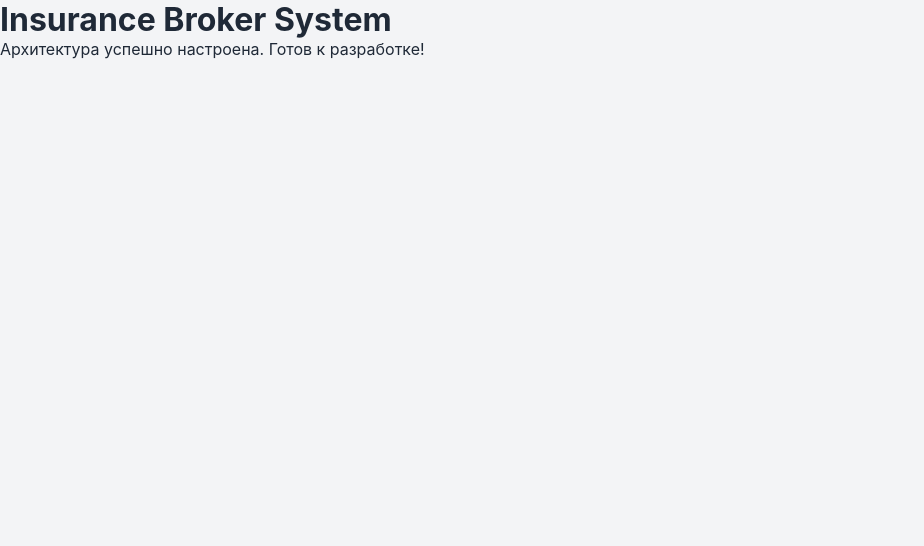
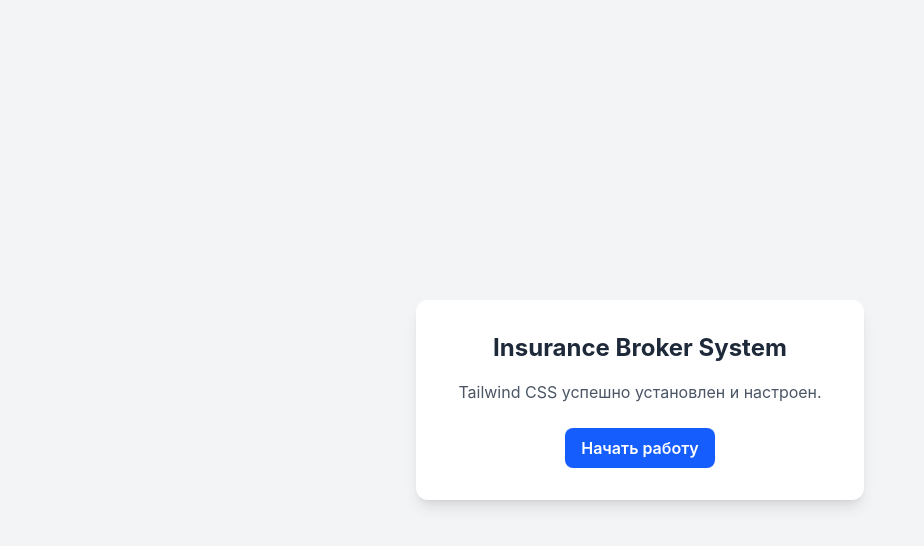
Before and after one commit to artemkaraseni225/Laravel_Insurance_Broker_Information_System, a React app in the folder frontend/: page / in a window 1280 px wide. Shown: the top 546 px of the page, without its empty margins (0-924 px from the left). Built offline with nearby package versions, Linux system fonts and the light colour scheme; the HTML template or start-up script is replaced by a standard one.

Commit message:
feat: add tailwindcss

```diff
--- a/frontend/package.json
+++ b/frontend/package.json
@@ -17,6 +17,7 @@
   },
   "devDependencies": {
     "@eslint/js": "^10.0.1",
+    "@tailwindcss/vite": "^4.3.3",
     "@types/react": "^19.2.18",
     "@types/react-dom": "^19.2.4",
     "@vitejs/plugin-react": "^6.1.0",
@@ -24,6 +25,7 @@
     "eslint-plugin-react-hooks": "^7.1.1",
     "eslint-plugin-react-refresh": "^0.5.4",
     "globals": "^17.11.0",
+    "tailwindcss": "^4.3.3",
     "vite": "^8.2.2"
   }
 }
--- a/frontend/src/App.jsx
+++ b/frontend/src/App.jsx
@@ -1,8 +1,17 @@
 function App() {
   return (
-    <div>
-      <h1>Insurance Broker System</h1>
-      <p>Архитектура успешно настроена. Готов к разработке!</p>
+    <div className="min-h-screen bg-gray-100 flex flex-col items-center justify-center p-6">
+      <div className="bg-white p-8 rounded-xl shadow-lg max-w-md w-full text-center">
+        <h1 className="text-2xl font-bold text-gray-800 mb-4">
+          Insurance Broker System
+        </h1>
+        <p className="text-gray-600 mb-6">
+          Tailwind CSS успешно установлен и настроен.
+        </p>
+        <button className="bg-blue-600 hover:bg-blue-700 text-white font-semibold py-2 px-4 rounded-lg transition-colors">
+          Начать работу
+        </button>
+      </div>
     </div>
   );
 }
--- a/frontend/src/index.css
+++ b/frontend/src/index.css
@@ -1,11 +1 @@
-* {
-  margin: 0;
-  padding: 0;
-  box-sizing: border-box;
-}
-
-body {
-  font-family: -apple-system, BlinkMacSystemFont, "Segoe UI", Roboto, Helvetica, Arial, sans-serif;
-  background-color: #f3f4f6;
-  color: #1f2937;
-}
+@import "tailwindcss";
--- a/frontend/vite.config.js
+++ b/frontend/vite.config.js
@@ -1,7 +1,11 @@
 import react from '@vitejs/plugin-react'
 import { defineConfig } from 'vite'
+import tailwindcss from '@tailwindcss/vite'
 
 // https://vite.dev/config/
 export default defineConfig({
-  plugins: [react()],
+  plugins: [
+    react(),
+    tailwindcss()
+  ],
 })
```
Also changed, not shown: 1 other file (tests, documents, lock files or other folders).
